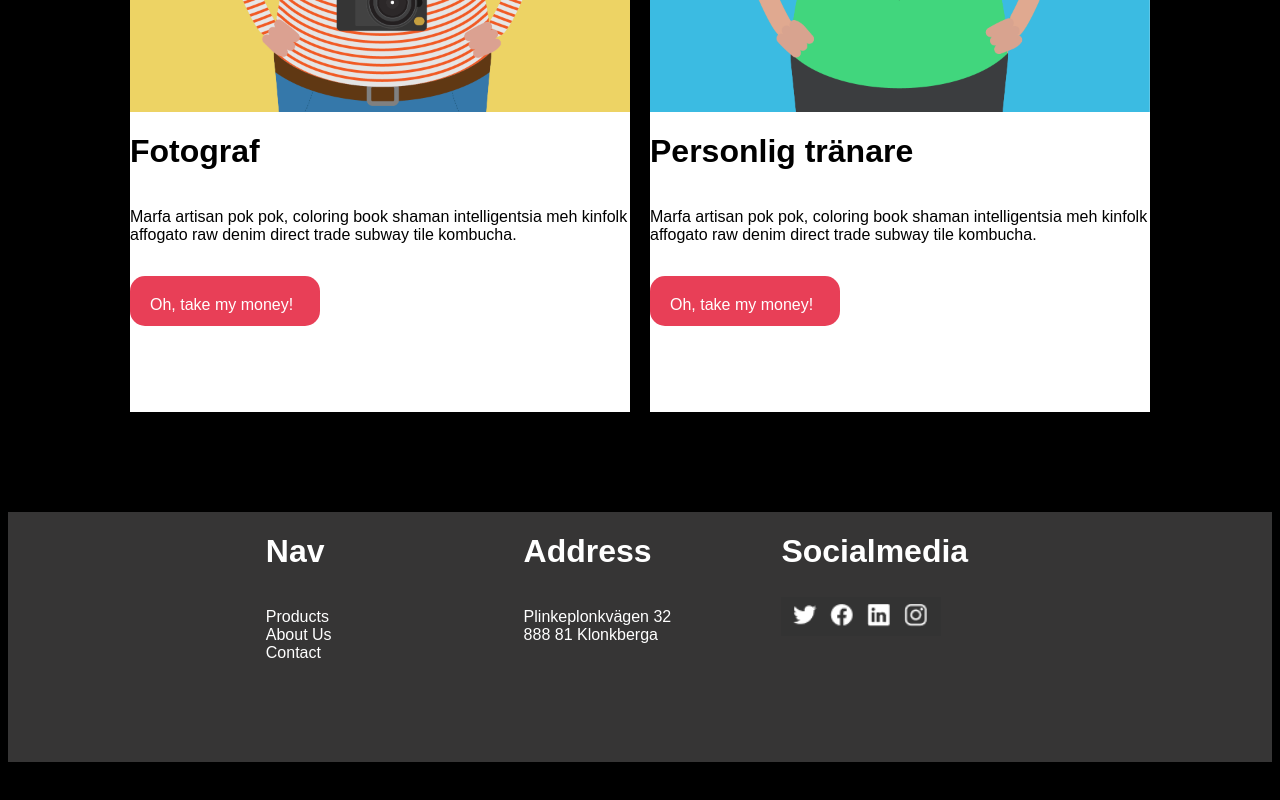
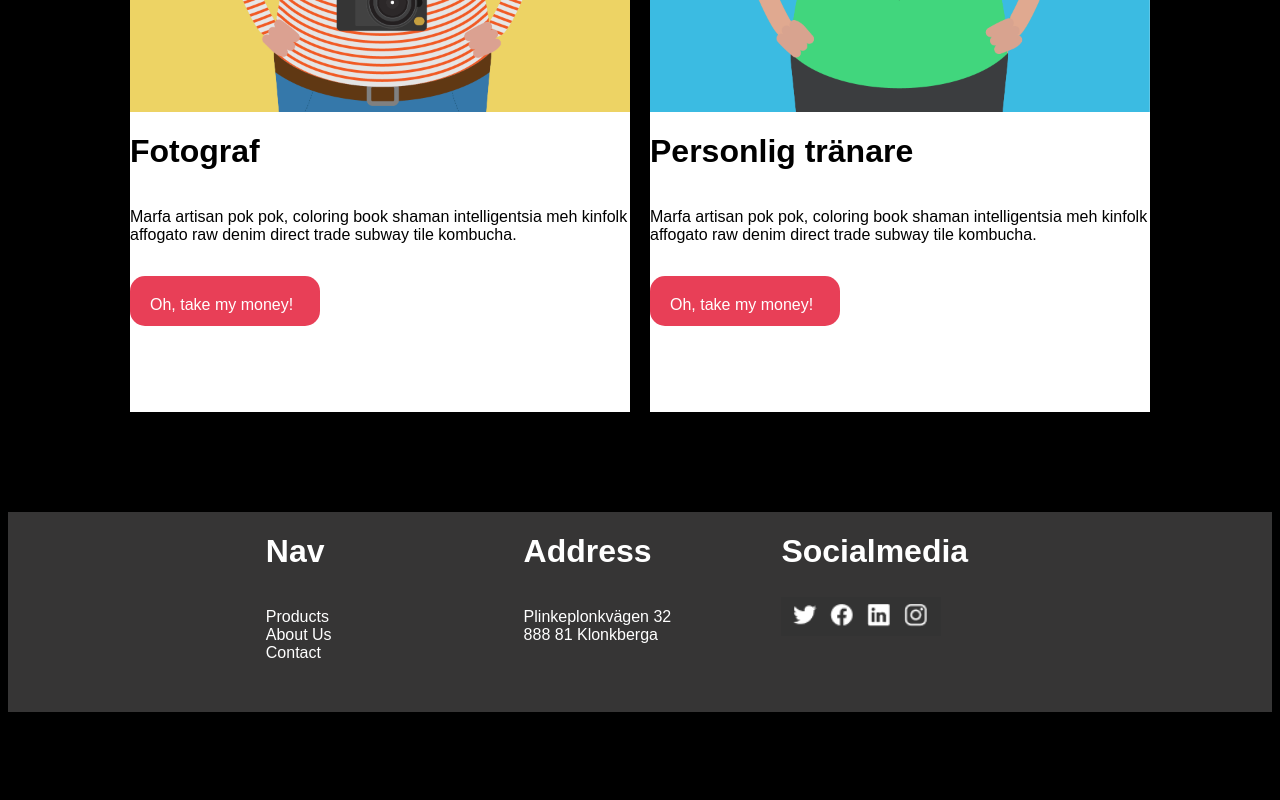
Before and after one commit to Lumsh/grid, a plain HTML site: page index.html in a window 1280 px wide. Shown: the part 3084-3884 px from the top of the page. After the commit the page ends 3804 px from the top, so only its background shows below. Drawn offline with Linux system fonts and the light colour scheme.

Commit message:
changed template row on footer class in css so that the gray area goes all the way down.

```diff
--- a/css/styles.css
+++ b/css/styles.css
@@ -193,9 +193,9 @@ footer {
     width: auto;
     display: grid;
     grid-template-columns: repeat(5, 1fr);
-    grid-template-rows: 250px;
+    grid-template-rows: 200px;
     gap: 25px;
-    margin-bottom: 100px;
+
 
 
 }
```
